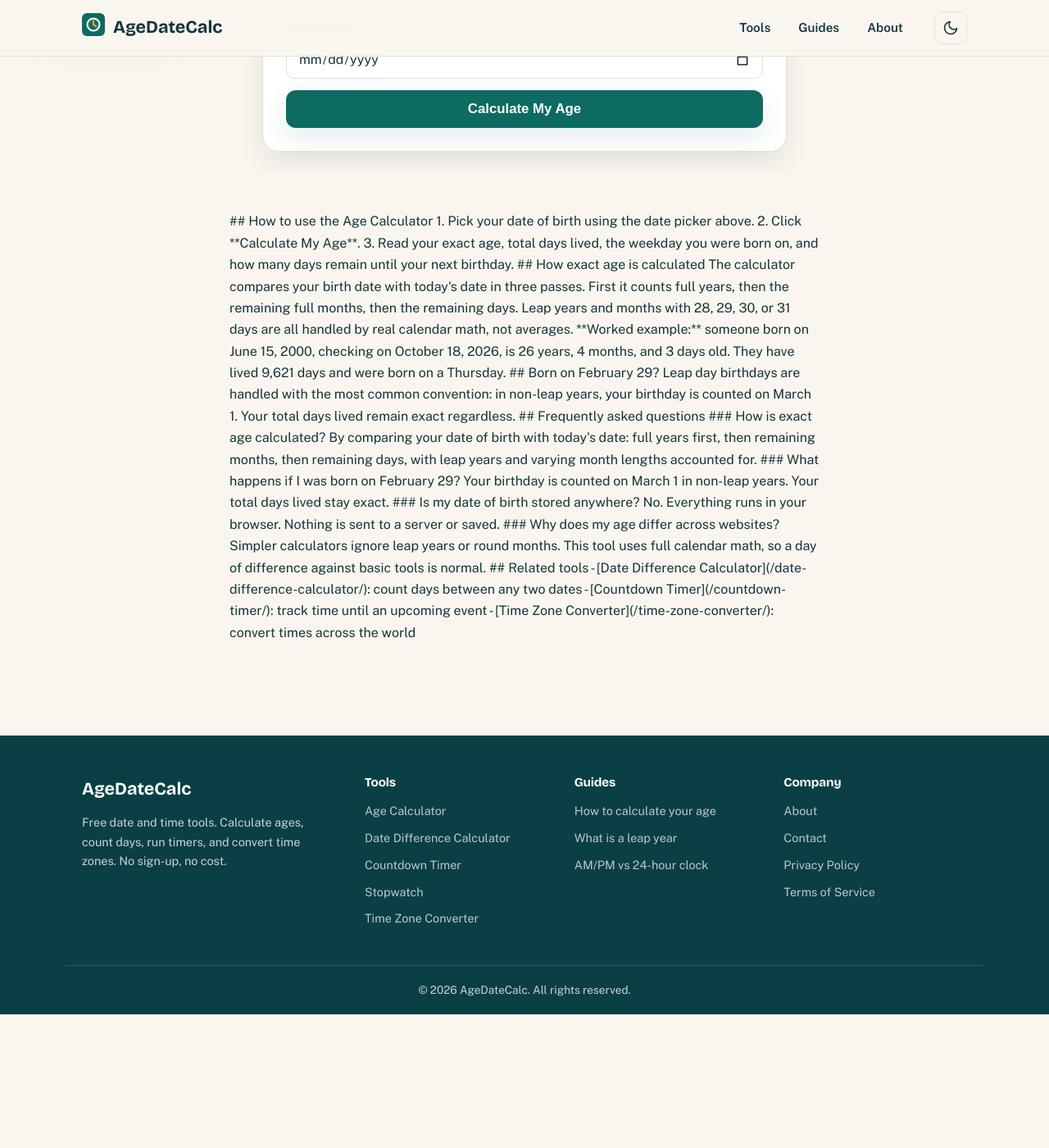
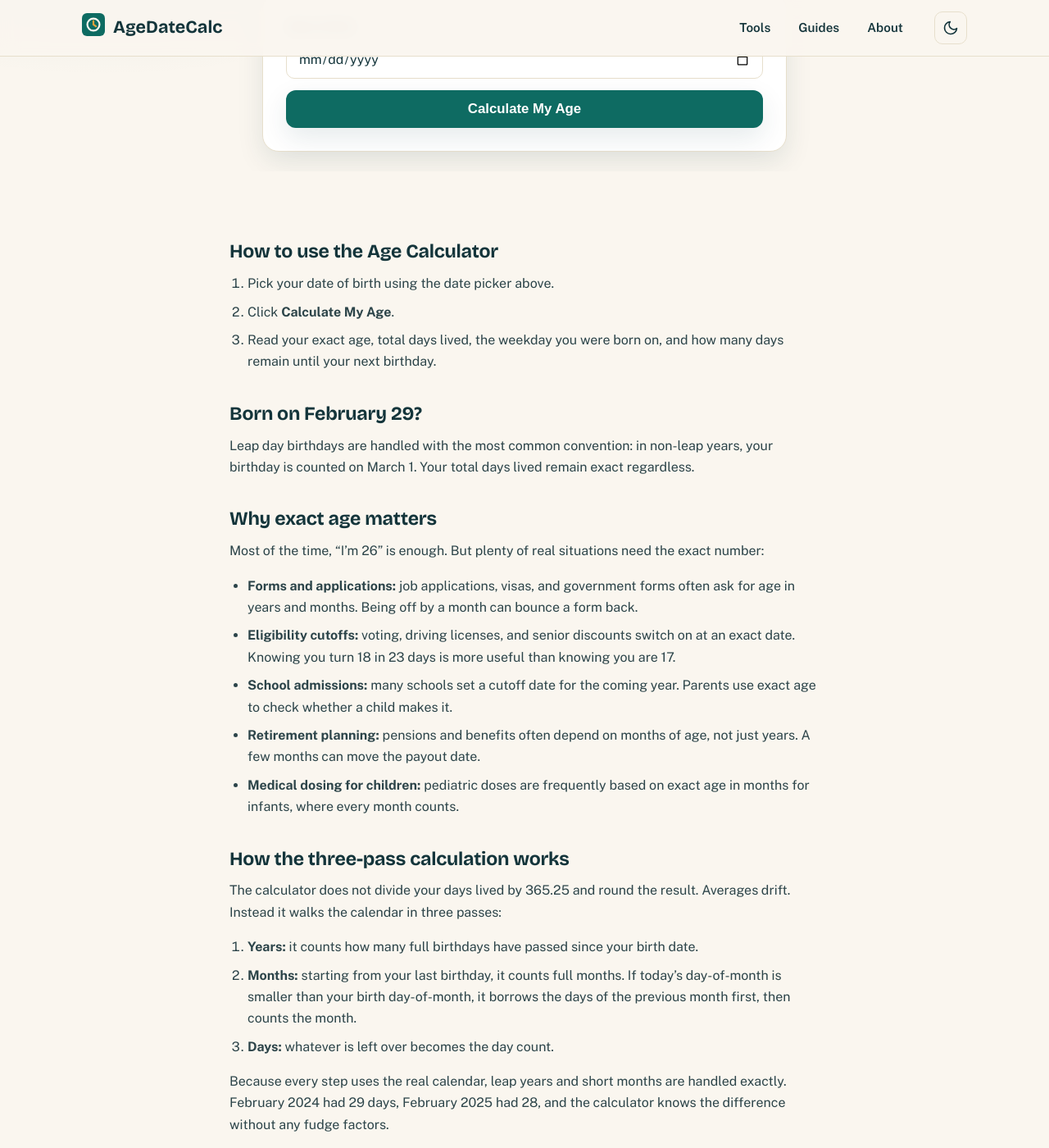
Before and after one commit to zaidmeo09-dhangal/agedatecalc, a Jekyll site: the page built from age-calculator.md, in a window 1280 px wide and 1400 px high, scrolled down 303 px. Shown: the whole window at 82% size. Built offline with Jekyll 4.4.1, drawn with Linux system fonts in a browser that asks for light colours; before the commit the page ends 1540 px from its top, so only the background shows below that; some of the changed text lies outside the part shown.

Commit message:
SEO deep audit: content expansion + structural fixes (age-calculator.md)

```diff
--- a/age-calculator.md
+++ b/age-calculator.md
@@ -1,44 +1,65 @@
 ---
 layout: default
 title: Age Calculator - Exact Age in Years, Months and Days
-description: Calculate your exact age from your date of birth. See your age in years, months, days, total days lived, the weekday you were born, and countdown to your next birthday. Free, no sign-up.
+description: Calculate your exact age in years, months, and days. See total days lived, weekday born, and next birthday countdown. Free, no sign-up.
 permalink: /age-calculator/
 schema: |
   {
     "@context": "https://schema.org",
-    "@type": "FAQPage",
-    "mainEntity": [
+    "@graph": [
       {
-        "@type": "Question",
-        "name": "How is exact age calculated?",
-        "acceptedAnswer": {
-          "@type": "Answer",
-          "text": "Exact age is calculated by comparing your date of birth with today's date. Years are counted first, then remaining months, then remaining days, while accounting for leap years and months of different lengths."
+        "@type": "WebApplication",
+        "name": "Age Calculator | AgeDateCalc",
+        "url": "https://agedatecalc.com/age-calculator/",
+        "applicationCategory": "UtilitiesApplication",
+        "operatingSystem": "Any",
+        "offers": {
+          "@type": "Offer",
+          "price": "0",
+          "priceCurrency": "USD"
+        },
+        "publisher": {
+          "@type": "Organization",
+          "name": "AgeDateCalc"
         }
       },
       {
-        "@type": "Question",
-        "name": "What happens if I was born on February 29?",
-        "acceptedAnswer": {
-          "@type": "Answer",
-          "text": "If you were born on February 29, this calculator counts your birthday on March 1 in non-leap years, which is the most common convention."
-        }
-      },
-      {
-        "@type": "Question",
-        "name": "Is my date of birth stored anywhere?",
-        "acceptedAnswer": {
-          "@type": "Answer",
-          "text": "No. The calculation happens entirely in your browser. Your date of birth is never sent to a server or stored."
-        }
-      },
-      {
-        "@type": "Question",
-        "name": "Why does my age differ across websites?",
-        "acceptedAnswer": {
-          "@type": "Answer",
-          "text": "Some calculators ignore leap years or count only completed years. This calculator uses full calendar math, so small differences of a day can appear against simpler tools."
-        }
+        "@context": "https://schema.org",
+        "@type": "FAQPage",
+        "mainEntity": [
+          {
+            "@type": "Question",
+            "name": "How is exact age calculated?",
+            "acceptedAnswer": {
+              "@type": "Answer",
+              "text": "Exact age is calculated by comparing your date of birth with today's date. Years are counted first, then remaining months, then remaining days, while accounting for leap years and months of different lengths."
+            }
+          },
+          {
+            "@type": "Question",
+            "name": "What happens if I was born on February 29?",
+            "acceptedAnswer": {
+              "@type": "Answer",
+              "text": "If you were born on February 29, this calculator counts your birthday on March 1 in non-leap years, which is the most common convention."
+            }
+          },
+          {
+            "@type": "Question",
+            "name": "Is my date of birth stored anywhere?",
+            "acceptedAnswer": {
+              "@type": "Answer",
+              "text": "No. The calculation happens entirely in your browser. Your date of birth is never sent to a server or stored."
+            }
+          },
+          {
+            "@type": "Question",
+            "name": "Why does my age differ across websites?",
+            "acceptedAnswer": {
+              "@type": "Answer",
+              "text": "Some calculators ignore leap years or count only completed years. This calculator uses full calendar math, so small differences of a day can appear against simpler tools."
+            }
+          }
+        ]
       }
     ]
   }
@@ -59,7 +80,7 @@
   </div>
 </section>
 
-<div class="prose">
+<div class="prose" markdown="1">
 
 ## How to use the Age Calculator
 
@@ -67,15 +88,45 @@
 2. Click **Calculate My Age**.
 3. Read your exact age, total days lived, the weekday you were born on, and how many days remain until your next birthday.
 
-## How exact age is calculated
-
-The calculator compares your birth date with today's date in three passes. First it counts full years, then the remaining full months, then the remaining days. Leap years and months with 28, 29, 30, or 31 days are all handled by real calendar math, not averages.
-
-**Worked example:** someone born on June 15, 2000, checking on October 18, 2026, is 26 years, 4 months, and 3 days old. They have lived 9,621 days and were born on a Thursday.
-
 ## Born on February 29?
 
 Leap day birthdays are handled with the most common convention: in non-leap years, your birthday is counted on March 1. Your total days lived remain exact regardless.
+
+## Why exact age matters
+
+Most of the time, "I'm 26" is enough. But plenty of real situations need the exact number:
+
+- **Forms and applications:** job applications, visas, and government forms often ask for age in years and months. Being off by a month can bounce a form back.
+- **Eligibility cutoffs:** voting, driving licenses, and senior discounts switch on at an exact date. Knowing you turn 18 in 23 days is more useful than knowing you are 17.
+- **School admissions:** many schools set a cutoff date for the coming year. Parents use exact age to check whether a child makes it.
+- **Retirement planning:** pensions and benefits often depend on months of age, not just years. A few months can move the payout date.
+- **Medical dosing for children:** pediatric doses are frequently based on exact age in months for infants, where every month counts.
+
+## How the three-pass calculation works
+
+The calculator does not divide your days lived by 365.25 and round the result. Averages drift. Instead it walks the calendar in three passes:
+
+1. **Years:** it counts how many full birthdays have passed since your birth date.
+2. **Months:** starting from your last birthday, it counts full months. If today's day-of-month is smaller than your birth day-of-month, it borrows the days of the previous month first, then counts the month.
+3. **Days:** whatever is left over becomes the day count.
+
+Because every step uses the real calendar, leap years and short months are handled exactly. February 2024 had 29 days, February 2025 had 28, and the calculator knows the difference without any fudge factors.
+
+## Worked example, step by step
+
+Take someone born June 15, 2000, checking on October 18, 2026:
+
+1. Full birthdays passed: June 15, 2026 was the 26th birthday, so 26 years.
+2. From June 15 to October 15 is 4 full months. October 18 is past the 15th, so no borrowing is needed.
+3. October 18 minus October 15 leaves 3 days.
+
+Result: 26 years, 4 months, 3 days, with 9,621 total days lived.
+
+## Tips for accurate results
+
+- **Double-check the year.** The most common input mistake is picking the wrong birth year in the date picker, especially on phones where the year selector is easy to miss.
+- **Mind the midnight edge.** The calculator uses your device's current date. If you check right around midnight, the result can differ by a day from someone in another time zone. That is normal.
+- **Need your age on a future date?** This tool compares against today. To find your age on a specific future date, like a wedding or a planned retirement day, run the [Date Difference Calculator]({{ '/date-difference-calculator/' | relative_url }}) between your birth date and that date instead.
 
 ## Frequently asked questions
 
@@ -97,9 +148,9 @@
 
 ## Related tools
 
-- [Date Difference Calculator](/date-difference-calculator/): count days between any two dates
-- [Countdown Timer](/countdown-timer/): track time until an upcoming event
-- [Time Zone Converter](/time-zone-converter/): convert times across the world
+- [Date Difference Calculator]({{ '/date-difference-calculator/' | relative_url }}): count days between any two dates
+- [Countdown Timer]({{ '/countdown-timer/' | relative_url }}): track time until an upcoming event
+- [Time Zone Converter]({{ '/time-zone-converter/' | relative_url }}): convert times across the world
 
 </div>
 
```
